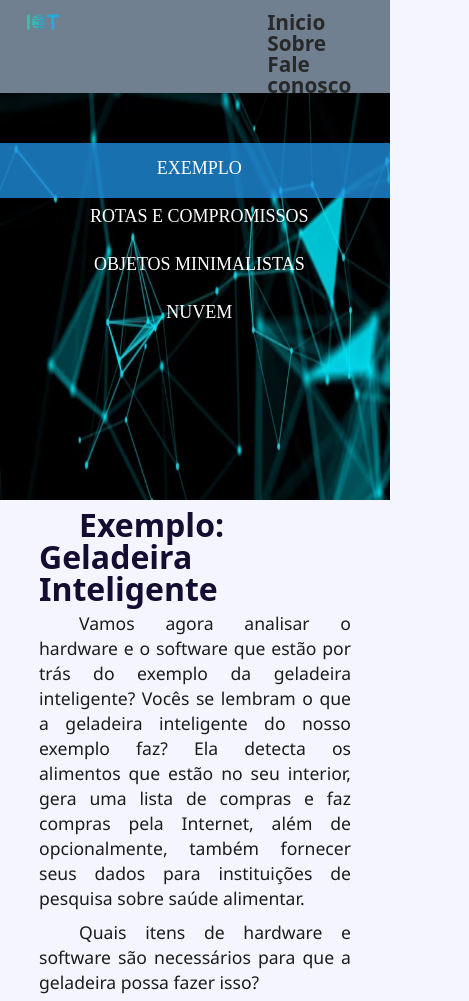
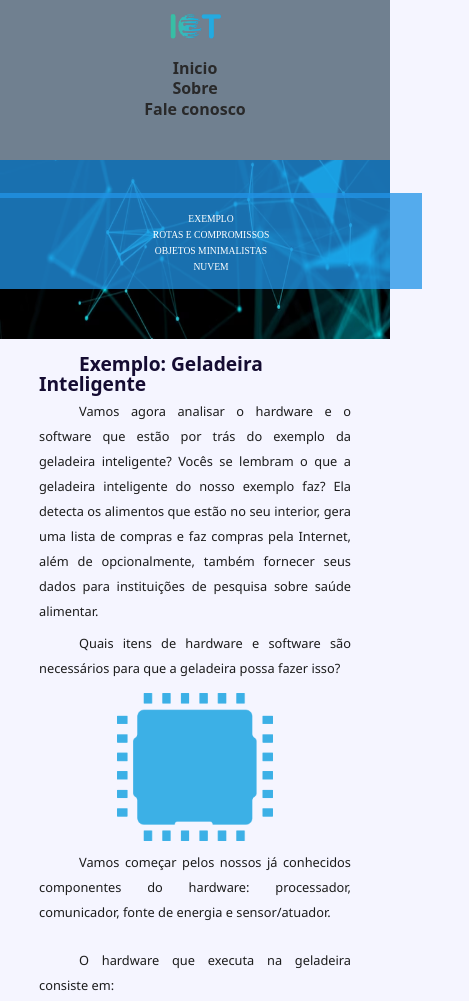
Before and after one commit to ProjetosCarvalho/ProjetoIndustria4.0_IW_II, a plain HTML site: page aplicando.html in a window 390 px wide. Shown: the top 1001 px of the page, 469 px wide, since content can reach past the window. Drawn offline with Linux system fonts and the light colour scheme.

Commit message:
Add files via upload

```diff
--- a/css/estilo.css
+++ b/css/estilo.css
@@ -10,6 +10,7 @@ html{
 .container{
     width: 80%;
     margin: auto;
+    position: relative;
 }
 
 footer{
@@ -33,18 +34,14 @@ ul {
     position: fixed;
     top: 0;
     z-index: 1500;
+    display: flex;
+    flex-direction: column;
+    align-items: center;
 }
 
 main {
     margin: 0 auto;
     width: 100%;
-}
-
-.itens_menu ul li{
-    display: inline-block;
-    float: left;
-    margin-left: 20px;
-    padding-right: 3%;
 }
 
 .itens_menu ul li a{
@@ -62,16 +59,16 @@ main {
 
 .itens_menu {
     width: 30%;
-    float: right;
-    margin-top: 3.1%;
-    margin-right: 6.6%;
+    margin-top: 3.3%;
 }
 
 .header-2 {
     width: 100%;
     margin: 0 auto;
     padding: 16px;
-    margin-left: 12%;
+    display: flex;
+    flex-direction: column;
+    align-items: center;
 }
 
 .menu-urls {
@@ -82,9 +79,6 @@ main {
 .menu ul li {
     display: inline-block;
     color: #f5f5ff;
-    margin-left: 25px;
-    margin-right: 25px;
-    height: 48px;
 }
 
 .menu ul li:hover {
@@ -173,16 +167,8 @@ figure{
     height: 500px;
 }
 
-.logo {
-    float: left;
-    margin-left: 3.5%;
-    padding: 10px;
-    width: 32%;
-    margin-top: 0.7%;
-}
-
 .img_logo {
-    width: 30%;
+    width: 33%;
 }
 
 .img_corpo{
@@ -304,3 +290,147 @@ input[type=text], input[type=tel], input[type=email], select, textarea {
   }
 
 /** ______________________________________ **/
+
+
+/** _________TELAS PEQUENAS_________________ **/
+
+@media screen and (max-width: 830px) {
+
+    .col-25, .col-75, input[type=submit] {
+        width: 100%;
+        margin-top: 0;
+    }
+
+    .menu-principal{
+        height: 160px;
+    }
+
+    .itens_menu{
+        text-align: center;
+        margin-left: 35%;
+        margin-right: 35%;
+    }
+
+    .itens_menu ul li a{
+        font-size: 1em;
+        line-height: 1.3em;
+    }
+
+    .header-2{
+        margin-top: 13%;
+        background-color: rgba(33, 149, 231, 0.758);
+    }
+
+    .menu ul li{
+        display: block;
+        text-align: center;
+    }
+
+    .menu ul li a{
+        font-size: 0.6em;
+    }
+
+    menu ul li:hover {
+        border-bottom: 2px solid #16ab9c;
+    }
+
+    .menu ul li a:hover {
+        color: #84fdf1;
+    }
+
+    .logo {
+        text-align: center;
+    }
+
+    .img_logo {
+        width: 15%;
+        margin-top: 3%;
+    }
+
+    .img_corpo{
+        width: 90%;
+    }
+
+    .img_topo {
+        margin-top: 10%;
+        height: 300px;
+    }
+
+    h1{
+        font-size: 1.2em;
+        margin-top: 4%;
+    }
+
+    h2{
+        font-size: 1em;
+    }
+
+    p{
+        font-size: 0.8em;
+    }
+
+    input[type=submit]{
+        width: 90%;
+        float: left;
+    }
+
+    .img_corpo{
+        width: 50%;
+    }
+
+}
+
+/** ______________________________________ **/
+
+
+/** __________TELAS GRANDES________________ **/
+
+@media screen and (min-width:831px) {
+
+    .menu-principal, .header-2{
+        flex-direction: row;
+    }
+
+    .itens_menu {
+        position: absolute;
+        left: 64%;
+        width: 80%;
+        float: right;
+        margin-right: 6.6%;
+    }
+
+    .itens_menu ul li{
+        display: inline-block;
+        float: left;
+        margin-left: 20px;
+        padding-right: 3%;
+    }
+
+    .itens_menu ul li, .menu ul li {
+        display: inline;
+        margin-left: 1%;
+    }
+
+    .menu{
+        margin-left: 14%;
+    }
+
+    .menu ul li {
+        display: inline-block;
+        color: #f5f5ff;
+        margin-left: 25px;
+        margin-right: 25px;
+        height: 48px;
+    }
+
+    .logo {
+        float: left;
+        margin-left: 3.5%;
+        padding: 10px;
+        width: 32%;
+        margin-top: 0.7%;
+    }
+
+}
+
+/** ______________________________________ **/
```
Also changed, not shown: sobre.html (+10 -0 lines).
